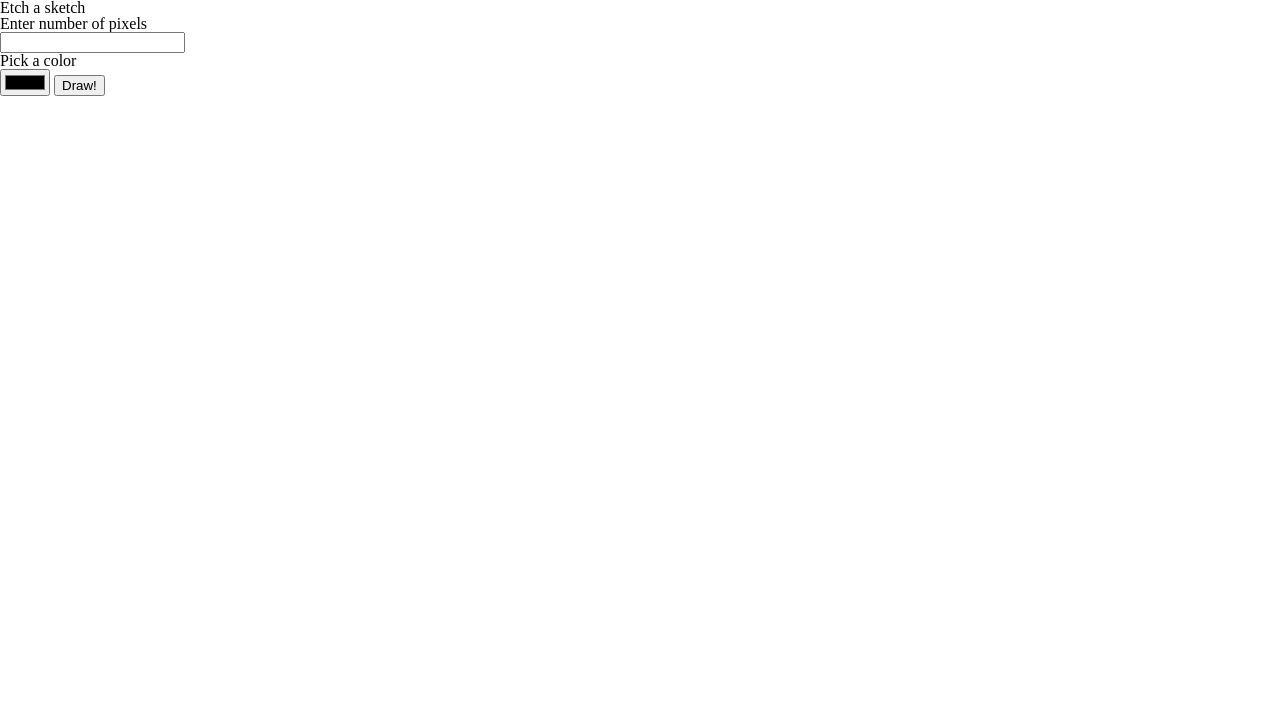
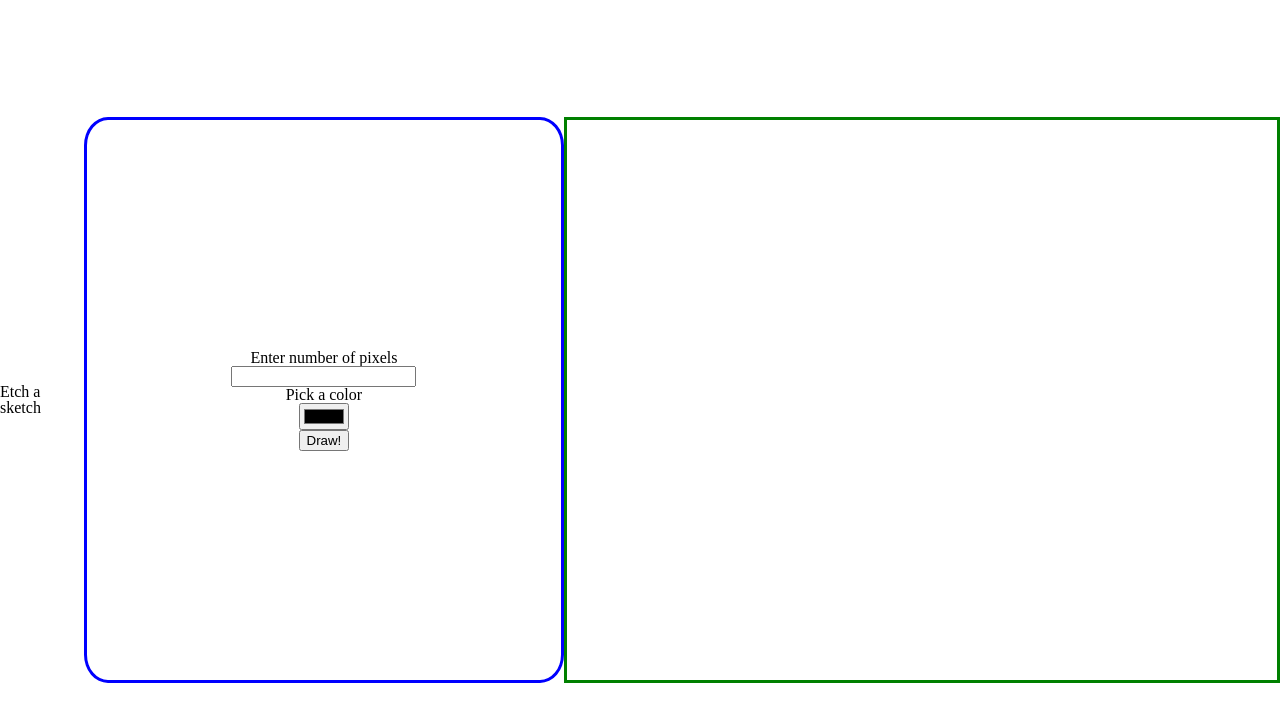
Before and after one commit to Clash2453/Etch-a-sketch, a plain HTML site: page pages/index.html in a window 1280 px wide. Drawn offline with Linux system fonts and the light colour scheme.

Commit message:
Add flex containers

```diff
--- a/css/index.css
+++ b/css/index.css
@@ -47,3 +47,37 @@ table {
 	border-spacing: 0;
 }
 /* CSS reset */
+body,
+main,
+.inputs{
+    display: flex;
+    align-items: center;
+    justify-content: center;
+}
+body{
+    flex-direction: column;
+    width: 100%;
+    height: 100%;
+    min-height: 100vh;
+}
+main{
+    width: 100%;
+    height: 100%;
+}
+.inputs{
+    flex-direction: column;
+    height: 35rem;
+    width: 30rem;
+    border: solid 3px blue;
+    border-radius: 5%;
+}
+#pixel-container{
+    display: flex;
+    align-items: flex-start;
+    justify-content: baseline;
+    flex-wrap: nowrap;
+    width: calc(100vw - 35rem);
+    min-width: 35rem;
+    min-height: 35rem;
+    border: solid green 3px;
+}
```
